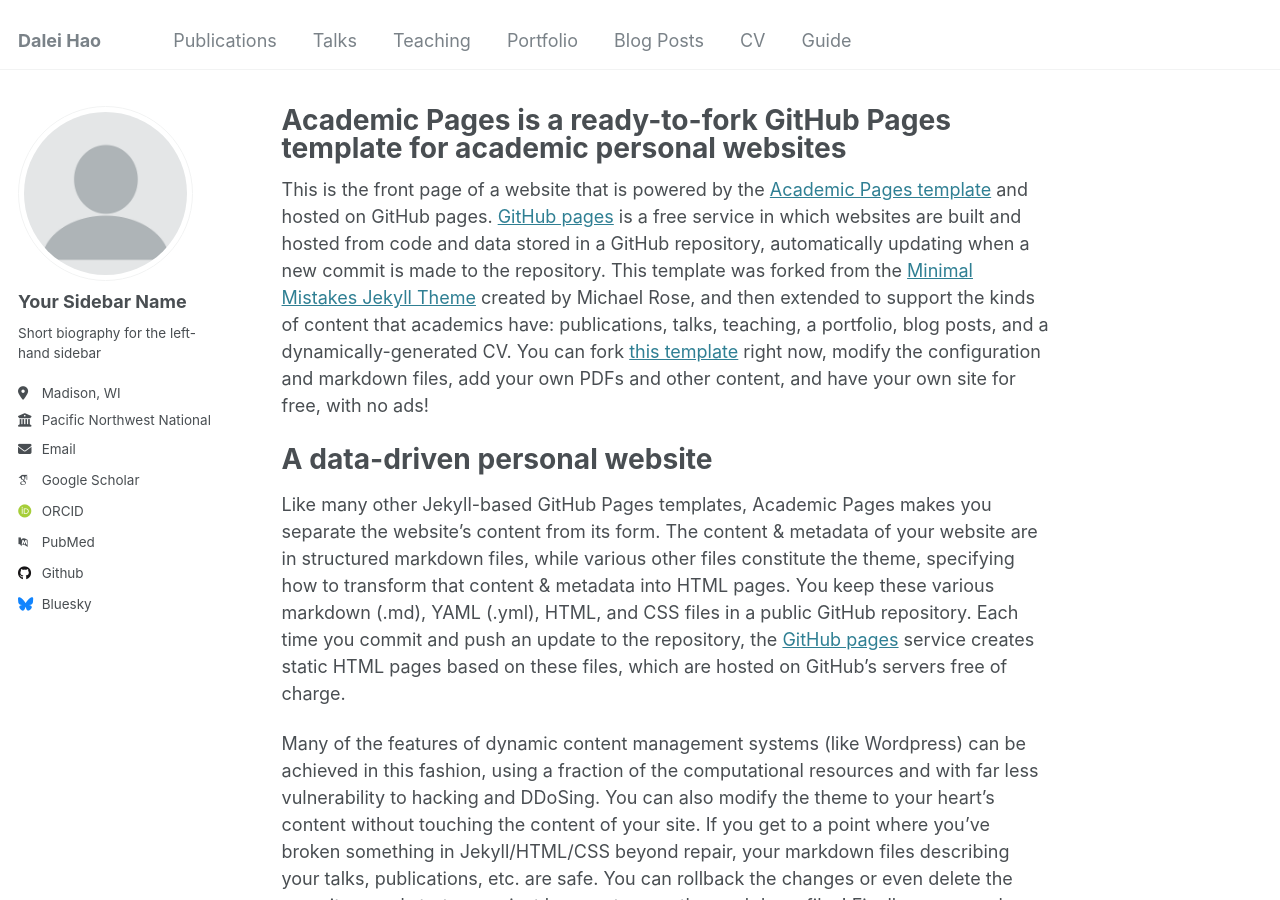
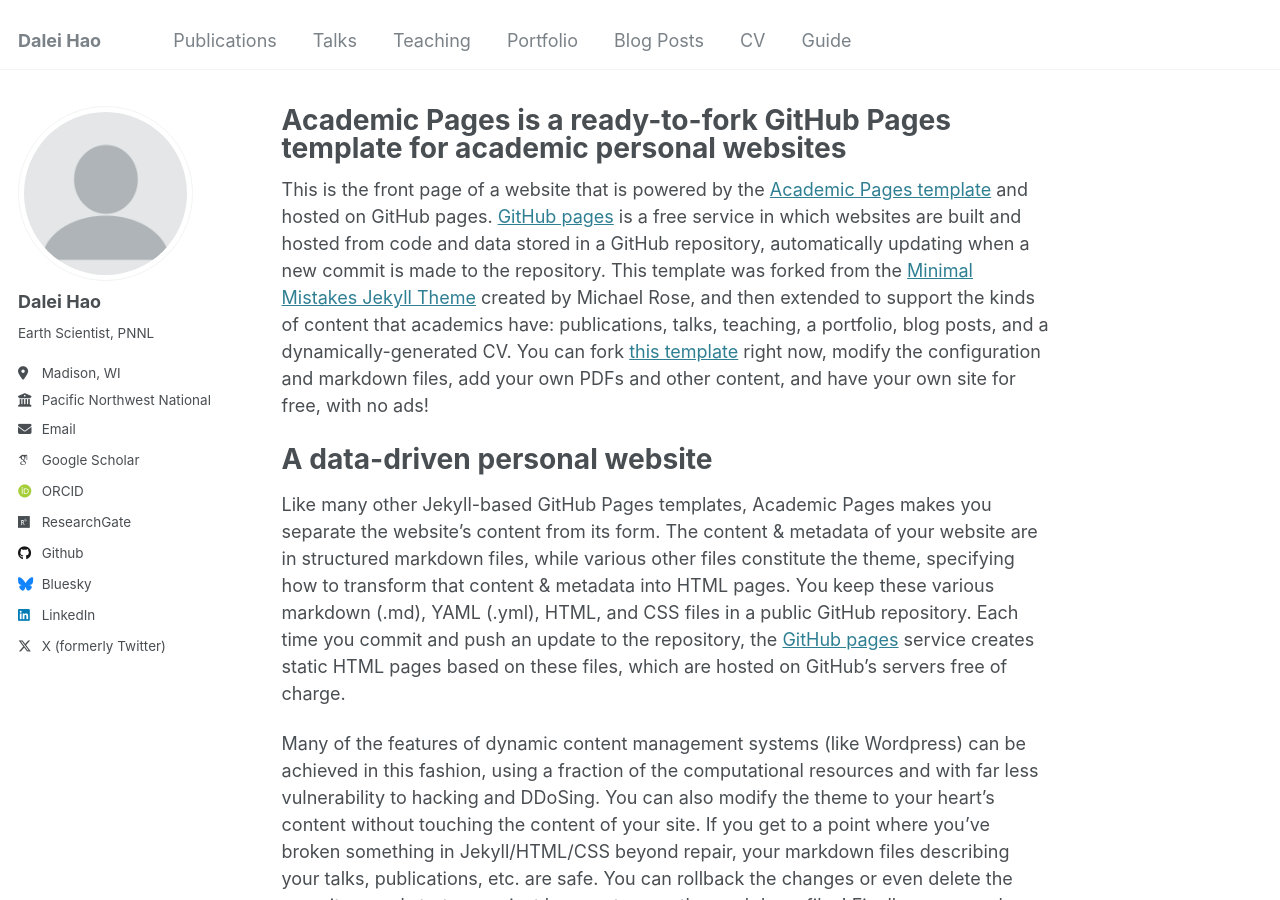
Before and after one commit to daleihao/daleihao.github.io, a Jekyll site: the page built from _pages/about.md, in a window 1280 px wide and 900 px high. Built offline with Jekyll 4.4.1, drawn with Linux system fonts in a browser that asks for light colours; some web fonts are replaced; some of the changed lines change nothing that is shown.

Commit message:
Update _config.yml

```diff
--- a/_config.yml
+++ b/_config.yml
@@ -14,7 +14,7 @@
 description              : &description "personal description"
 url                      : https://daleihao.github.io # the base hostname & protocol for your site e.g. "https://[your GitHub username].github.io"
 baseurl                  : "" # the subpath of your site, e.g. "/blog"
-repository               : "academicpages/academicpages.github.io"
+repository               : "daleihao/daleihao.github.io"
 
 # Site Author - The following control what appear as part of the author content on the side bar.
 #               If a field is blank the icon and link will not appear, otherwise it will be shown.
@@ -22,9 +22,9 @@
 author:
   # Biographic information
   avatar           : "profile.png"
-  name             : "Your Sidebar Name"
+  name             : "Dalei Hao"
   pronouns         : # example: "she/her"
-  bio              : "Short biography for the left-hand sidebar"
+  bio              : "Earth Scientist, PNNL"
   location         : "Madison, WI"
   employer         : "Pacific Northwest National Laboratory"
   uri              : # URL
@@ -34,22 +34,22 @@
   arxiv            : # URL - Update with the correct link to your profile
   googlescholar    : "https://scholar.google.com/citations?user=LapapmUAAAAJ&hl=en"
   impactstory      : # URL
-  orcid            : "http://orcid.org/yourorcidurl"
+  orcid            : "https://orcid.org/0000-0003-3497-9774"
   semantic         : # URL
-  pubmed           : "https://www.ncbi.nlm.nih.gov/pubmed/?term=john+snow"
-  researchgate     : # URL
+  pubmed           : # "https://www.ncbi.nlm.nih.gov/pubmed/?term=john+snow"
+  researchgate     : "https://www.researchgate.net/profile/Dalei-Hao-2" # URL
   scopus           : # URL
 
   # Repositories and software development
   bitbucket        : # Username - Update with your username on the site
   codepen          : # Username
   dribbble         : # Username
-  github           : "academicpages"
+  github           : "https://github.com/daleihao"
   kaggle           : # Username
   stackoverflow    : # User number or user number and name (i.e., use "1" or "1/jeff-atwood")
 
   # Social media
-  bluesky          : "bsky.app" # Replace this with you Bluesky username
+  bluesky          : "daleihao.bsky.social" # Replace this with you Bluesky username
   facebook         : # Username
   flickr           : # Username
   foursquare       : # Username
@@ -58,7 +58,7 @@
   keybase          : # Username
   instagram        : # Username
   lastfm           : # Username
-  linkedin         : # Username
+  linkedin         : "Dalei Hao" # Username
   mastodon         : # URL
   medium           : # URL
   pinterest        : # Username
@@ -66,7 +66,7 @@
   steam            : # Username
   telegram         : # URL
   tumblr           : # Username
-  twitter          : # Username for X / Twitter
+  twitter          : "daleihao" # Username for X / Twitter
   vine             : # Username
   weibo            : # Username
   wikipedia        : # Username
```
